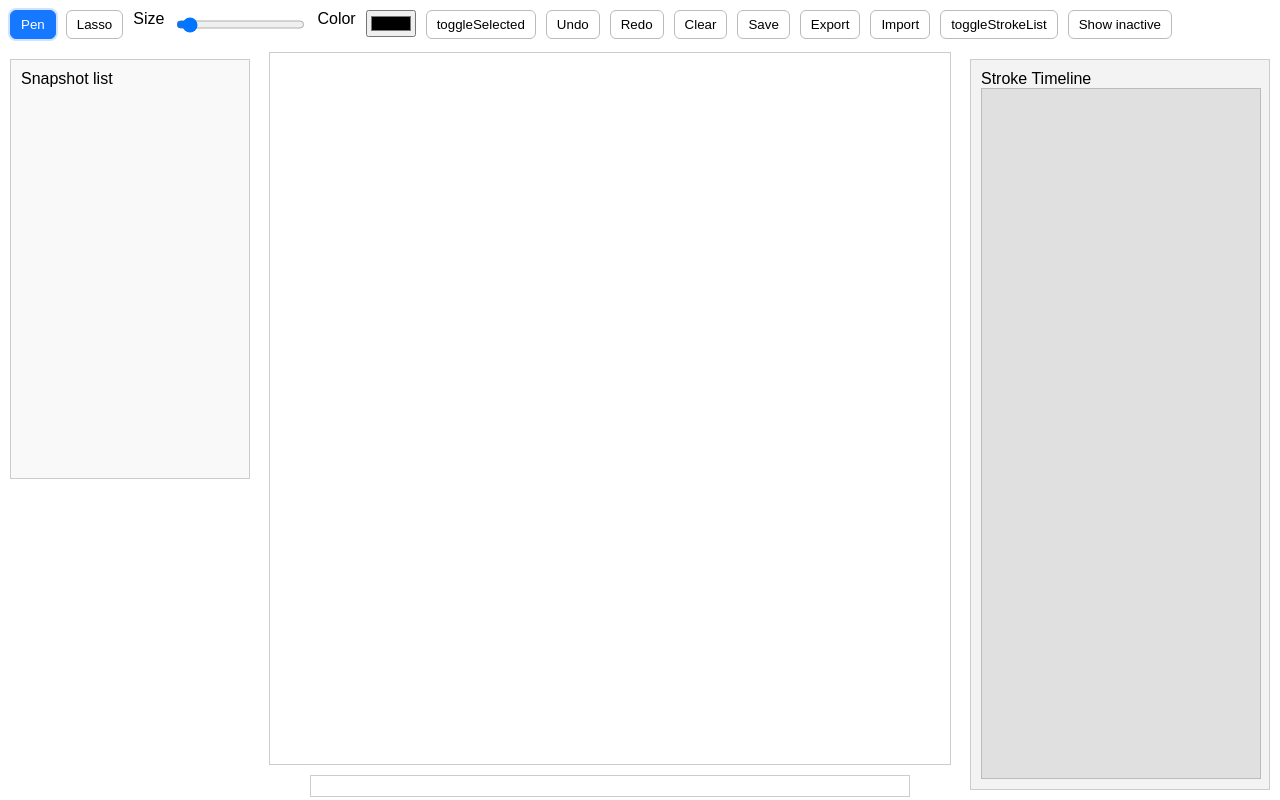
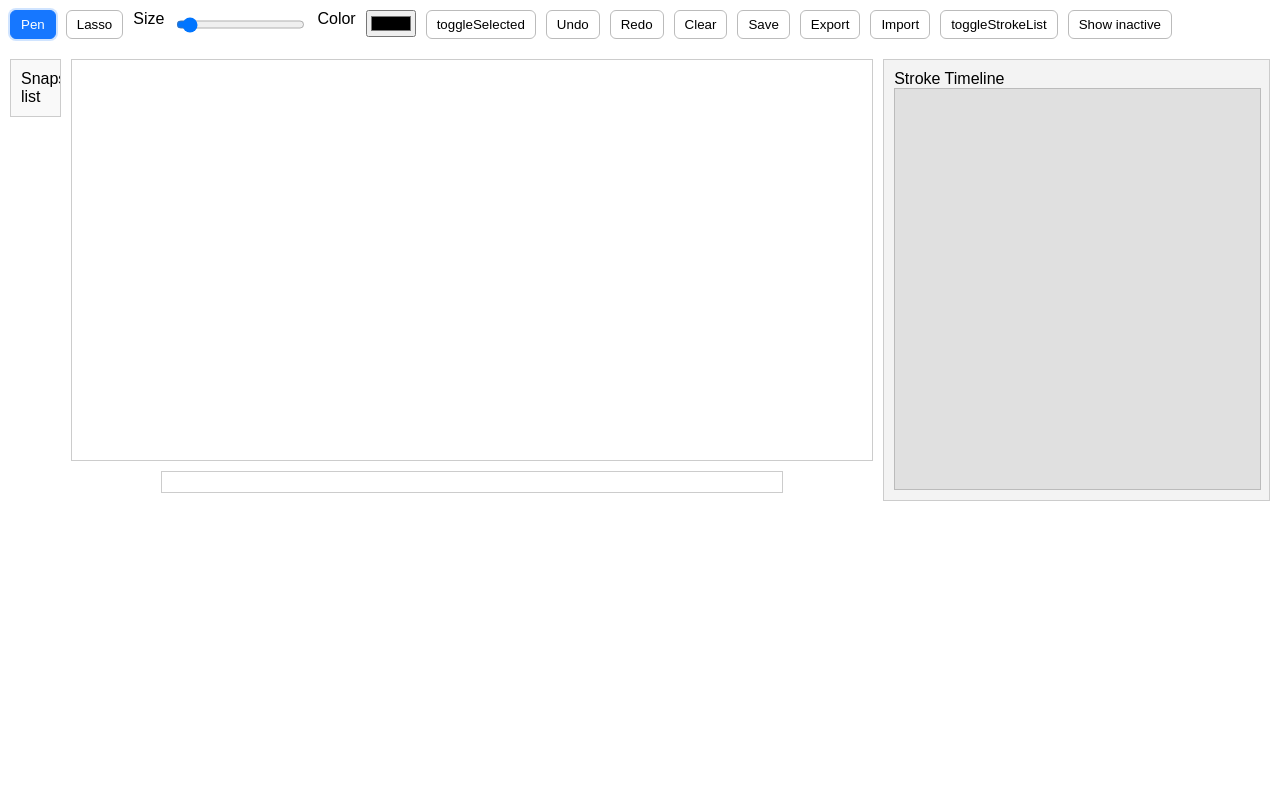
Before and after one commit to ono0623/sketch-app, a plain HTML site: page index.html in a window 1280 px wide. Both pictures are taken after a click on the button "toggleStrokeList". Drawn offline with Linux system fonts and the light colour scheme.

Commit message:
Add files via upload

```diff
--- a/app.js
+++ b/app.js
@@ -1,71 +1,8 @@
-console.log("✅ app.js 読み込まれました！");
+console.log("✅ script.js 読み込まれました！");
 
 const canvas = document.getElementById('canvas');
 const ctx = canvas.getContext('2d');
-const timelineCanvas = document.getElementById('timelineCanvas');
-const tl = timelineCanvas.getContext('2d');
 
-// ★ Canvas サイズを初期化する関数（DPI対応）
-function initializeCanvases() {
-  const dpr = window.devicePixelRatio || 1;
-
-  // メインキャンバス
-  const canvasWrapper = document.getElementById('canvasWrapper');
-  const wrapperWidth = canvasWrapper.clientWidth - 20;
-  const wrapperHeight = canvasWrapper.clientHeight - 20;
-
-  canvas.style.width = wrapperWidth + 'px';
-  canvas.style.height = wrapperHeight + 'px';
-
-  canvas.width = wrapperWidth * dpr;
-  canvas.height = wrapperHeight * dpr;
-  ctx.scale(dpr, dpr);
-
-  // タイムラインキャンバス
-  const timelinePanel = document.getElementById('timelinePanel');
-  const tlWidth = timelinePanel.clientWidth - 20;
-  const tlHeight = timelinePanel.clientHeight - 40;
-
-  timelineCanvas.style.width = tlWidth + 'px';
-  timelineCanvas.style.height = tlHeight + 'px';
-
-  timelineCanvas.width = tlWidth * dpr;
-  timelineCanvas.height = tlHeight * dpr;
-  tl.scale(dpr, dpr);
-
-  console.log(`Canvas initialized: ${wrapperWidth}x${wrapperHeight} (DPR: ${dpr})`);
-}
-
-// ★ 起動時に初期化
-window.addEventListener('load', () => {
-  setTimeout(initializeCanvases, 100);
-});
-
-// ★ ウィンドウリサイズ時に再初期化
-window.addEventListener('resize', initializeCanvases);
-
-// ★ 修正版：DPI対応の座標取得
-function getMousePos(e) {
-  const rect = canvas.getBoundingClientRect();
-  const dpr = window.devicePixelRatio || 1;
-
-  return {
-    x: (e.clientX - rect.left) * dpr,
-    y: (e.clientY - rect.top) * dpr
-  };
-}
-
-function getMousePosOnTimeline(e) {
-  const rect = timelineCanvas.getBoundingClientRect();
-  const dpr = window.devicePixelRatio || 1;
-
-  return {
-    x: (e.clientX - rect.left) * dpr,
-    y: (e.clientY - rect.top) * dpr
-  };
-}
-
-// ★ その他の変数・初期化は元のコードと同じ
 let drawing = false;
 let lassoMode = false;
 let lassoStart = null;
@@ -79,10 +16,10 @@ let currentPath = [];
 let startTime = 0;
 let selectedStrokes = new Set();
 let altPressed = false;
-
-let timelineLayout = [];
+// タイムライン用：描画済みストロークの座標キャッシュ & 投げ縄座標
+let timelineLayout = [];  // [{ index, id, active, points:[{x,y}], bbox:{minX,minY,maxX,maxY} }, ...]
 let timelineLassoStart = null;
-let timelineLassoEnd = null;
+let timelineLassoEnd   = null;
 
 const penBtn = document.getElementById('pen');
 const colorPicker = document.getElementById('colorPicker');
@@ -94,12 +31,15 @@ const sizeSlider = document.getElementById('size');
 const lassoBtn = document.getElementById('lasso');
 const toggleStrokeListBtn = document.getElementById('toggleStrokeListBtn');
 const strokeListEl = document.getElementById('strokeList');
-
-const INACTIVE_ALPHA_WHEN_ALT = 0.15;
+const INACTIVE_ALPHA_WHEN_ALT = 0.15; // Alt中に非表示ストロークをどれくらい薄く描くか
+// タイムラインの投げ縄は非表示ストロークも常に選択対象にする
 const TIMELINE_LASSO_INCLUDES_INACTIVE = true;
 
 const showInactiveBtn = document.getElementById('showInactiveBtn');
-let showInactive = false;
+let showInactive = false; // ← iPad用トグル
+
+const timelineCanvas = document.getElementById('timelineCanvas');
+const tl = timelineCanvas.getContext('2d');
 
 const DB_NAME = 'SketchAppDB';
 const STORE_NAME = 'snapshots';
@@ -109,18 +49,21 @@ let db;
 
 const openDB = () => {
   const request = indexedDB.open(DB_NAME, DB_VERSION);
+
   request.onupgradeneeded = e => {
     db = e.target.result;
     if (!db.objectStoreNames.contains(STORE_NAME)) {
       db.createObjectStore(STORE_NAME, { keyPath: 'id' });
     }
   };
+
   request.onsuccess = () => {
     db = request.result;
     listSnapshots();
-    loadAllPathsFromDB();
-    loadLatestSnapshot();
+    loadAllPathsFromDB();    // ← ① まずストロークデータを復元
+    loadLatestSnapshot();    // ← ② 次に最新スナップショットの active 状態だけ適用
   };
+
   request.onerror = e => {
     console.error('IndexedDB open error:', e.target.errorCode);
   };
@@ -303,11 +246,9 @@ window.addEventListener('keyup', e => {
 
 function getMousePos(e) {
   const rect = canvas.getBoundingClientRect();
-  const dpr = window.devicePixelRatio || 1;
-
   return {
-    x: (e.clientX - rect.left) * dpr,
-    y: (e.clientY - rect.top) * dpr
+    x: e.clientX - rect.left,
+    y: e.clientY - rect.top
   };
 }
 
@@ -930,11 +871,9 @@ document.getElementById('toggleSelectedBtn').addEventListener('click', () => {
 
 function getMousePosOnTimeline(e) {
   const rect = timelineCanvas.getBoundingClientRect();
-  const dpr = window.devicePixelRatio || 1;
-
   return {
-    x: (e.clientX - rect.left) * dpr,
-    y: (e.clientY - rect.top) * dpr
+    x: e.clientX - rect.left,
+    y: e.clientY - rect.top
   };
 }
 
--- a/index.html
+++ b/index.html
@@ -2,142 +2,15 @@
 <html lang="en">
 <head>
   <meta charset="UTF-8">
-  <meta name="viewport" content="width=device-width, initial-scale=1.0, viewport-fit=cover">
+  <meta name="viewport" content="width=device-width, initial-scale=1.0">
   <title>Sketch App</title>
   <link rel="stylesheet" href="style.css">
-  <style>
-    html, body {
-      width: 100%;
-      height: 100%;
-      margin: 0;
-      padding: 0;
-      overflow: hidden;
-    }
-
-    body {
-      font-family: sans-serif;
-      background: #ffffff;
-      display: flex;
-      flex-direction: column;
-    }
-
-    #toolbar {
-      margin: 10px;
-      display: flex;
-      gap: 10px;
-      flex-wrap: wrap;
-      flex-shrink: 0;
-    }
-
-    #main {
-      display: flex;
-      flex-direction: row;
-      align-items: flex-start;
-      gap: 10px;
-      padding: 10px;
-      flex: 1;
-      overflow: hidden;
-    }
-
-    #snapshotListContainer {
-      width: 240px;
-      height: 100%;
-      overflow-y: auto;
-      border: 1px solid #ccc;
-      padding: 10px;
-      background: #f9f9f9;
-      flex-shrink: 0;
-      box-sizing: border-box;
-    }
-
-    #canvasWrapper {
-      display: flex;
-      flex-direction: column;
-      align-items: center;
-      justify-content: center;
-      flex: 1;
-      min-width: 0;
-      height: 100%;
-      box-sizing: border-box;
-    }
-
-    #canvas {
-      border: 1px solid #ccc;
-      background: rgb(255, 255, 255);
-    }
-
-    #strokeList {
-      display: none;
-      margin-top: 10px;
-      width: 100%;
-      max-width: 600px;
-      overflow-y: auto;
-      max-height: 200px;
-      background: white;
-      border: 1px solid #ccc;
-      padding: 10px;
-      box-sizing: border-box;
-    }
-
-    .stroke-entry {
-      display: flex;
-      align-items: center;
-      justify-content: space-between;
-      margin-bottom: 5px;
-    }
-
-    #timelinePanel {
-      width: 300px;
-      height: 100%;
-      background: #f3f3f3;
-      border: 1px solid #ccc;
-      padding: 10px;
-      flex-shrink: 0;
-      box-sizing: border-box;
-      display: flex;
-      flex-direction: column;
-    }
-
-    #timelinePanel canvas {
-      flex: 1;
-      border: 1px solid #bbb;
-      background: #e0e0e0;
-    }
-
-    #toolbar button {
-      border: 1px solid #bbb;
-      background: #fff;
-      padding: 6px 10px;
-      border-radius: 6px;
-      cursor: pointer;
-      transition: background .15s ease, color .15s ease, border-color .15s ease, box-shadow .15s ease;
-    }
-
-    #toolbar button.is-active {
-      background: #1677ff;
-      color: #fff;
-      border-color: #1677ff;
-      box-shadow: 0 0 0 2px rgba(22,119,255,0.2);
-    }
-
-    #toolbar button:hover {
-      border-color: #888;
-    }
-
-    #toolbar button.is-active:hover {
-      filter: brightness(0.95);
-    }
-
-    #canvas, #timelineCanvas {
-      touch-action: none;
-    }
-  </style>
 </head>
 <body>
 
   <div id="toolbar">
     <button id="pen">Pen</button>
-    <button id="lasso">Lasso</button>
+     <button id="lasso">Lasso</button>
     <span>Size</span>
     <input type="range" id="size" min="1" max="20" value="2">
     <span>Color</span>
@@ -152,6 +25,7 @@
     <button id="importBtn">Import</button>
     <button id="toggleStrokeListBtn">toggleStrokeList</button>
     <button id="showInactiveBtn" aria-pressed="false">Show inactive</button>
+
   </div>
 
   <div id="main">
@@ -161,14 +35,16 @@
     </div>
 
     <div id="canvasWrapper">
-      <canvas id="canvas"></canvas>
+      <canvas id="canvas" width="800" height="400"></canvas>
       <div id="strokeList"></div>
     </div>
 
+    <!-- 追加：右側のタイムライン -->
     <div id="timelinePanel">
       Stroke Timeline
-      <canvas id="timelineCanvas"></canvas>
+      <canvas id="timelineCanvas" width="240" height="400"></canvas>
     </div>
+
   </div>
 
   <script src="app.js" defer></script>
--- a/style.css
+++ b/style.css
@@ -1,5 +1,3 @@
-/* このファイルは style.css として保存してください */
-
 body {
   font-family: sans-serif;
   margin: 0;
@@ -28,7 +26,6 @@ body {
   border: 1px solid #ccc;
   padding: 10px;
   background: #f9f9f9;
-  flex-shrink: 0;
 }
 
 #canvasWrapper {
@@ -43,7 +40,7 @@ canvas {
 }
 
 #strokeList {
-  display: none;
+  display: none; /* ← 最初は非表示 */
   margin-top: 10px;
   width: 600px;
   overflow-y: auto;
@@ -60,22 +57,22 @@ canvas {
   margin-bottom: 5px;
 }
 
-#timelinePanel {
-  width: 300px;
+#timelinePanel{
+  width: 3000px;
   background: #f3f3f3;
   border: 1px solid #ccc;
   padding: 10px;
-  flex-shrink: 0;
 }
 
-#timelinePanel canvas {
+#timelinePanel canvas{
   width: 100%;
-  height: 400px;
+  height: 400px;   /* キャンバスと同じ高さに合わせるなら後でJSで同期します */
   display: block;
   background: #e0e0e0;
   border: 1px solid #bbb;
 }
 
+/* ツールボタンの共通見た目（任意で微調整してOK） */
 #toolbar button {
   border: 1px solid #bbb;
   background: #fff;
@@ -85,21 +82,24 @@ canvas {
   transition: background .15s ease, color .15s ease, border-color .15s ease, box-shadow .15s ease;
 }
 
+/* アクティブ状態を青く */
 #toolbar button.is-active {
-  background: #1677ff;
+  background: #1677ff;      /* ブルー */
   color: #fff;
   border-color: #1677ff;
   box-shadow: 0 0 0 2px rgba(22,119,255,0.2);
 }
 
+/* ホバー時のちょい強調 */
 #toolbar button:hover {
   border-color: #888;
 }
-
 #toolbar button.is-active:hover {
   filter: brightness(0.95);
 }
 
-#canvas, #timelineCanvas {
-  touch-action: none;
+/* 末尾に追加 */
+#canvas,
+#timelineCanvas {
+  touch-action: none;        /* 指ジェスチャでのスクロール/ズームを抑止 */
 }
```
